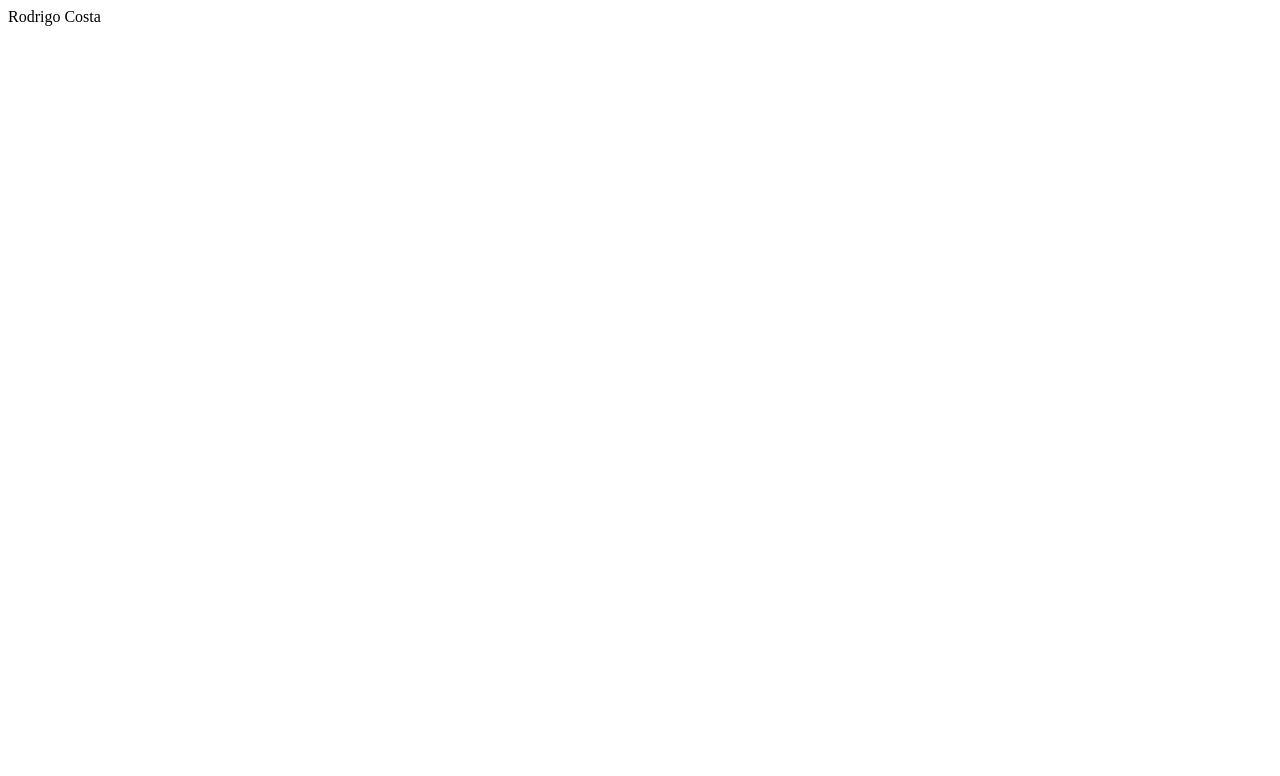
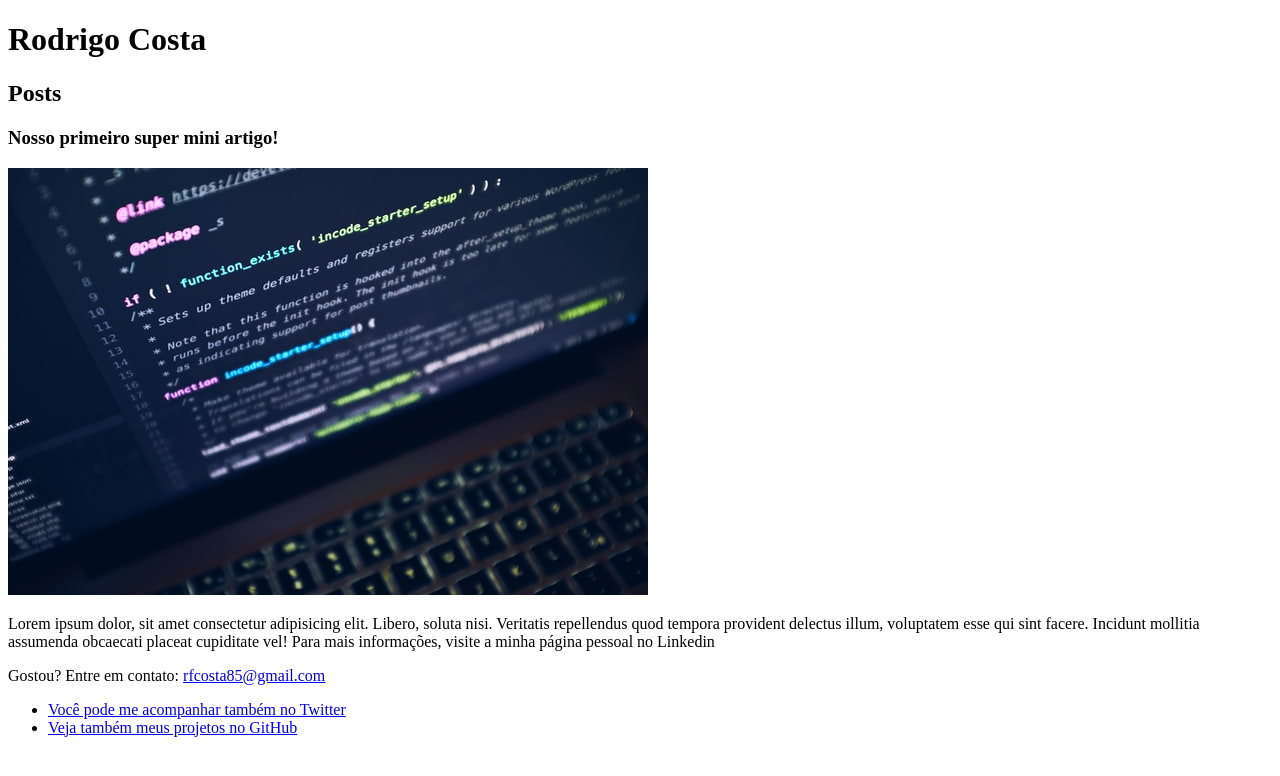
Before and after one commit to rfcosta85/introducao_html_css3_Bootcamp_everis, a plain HTML site: page aula01/index.html in a window 1280 px wide. Drawn offline with Linux system fonts and the light colour scheme.

Commit message:
Atualizando o nosso primeiro documento

```diff
--- a/aula01/index.html
+++ b/aula01/index.html
@@ -7,7 +7,58 @@
 </head>
 <body>
 
-    Rodrigo Costa
+   <header>
+
+    <h1>Rodrigo Costa</h1>
+
+    <section>
+
+        <header>
+
+            <h2>Posts</h2>
+
+        </header>
+
+        <article>
+
+            <header>
+
+                <h3>Nosso primeiro super mini artigo!</h3>
+
+                <img src="luca-bravo-XJXWbfSo2f0-unsplash.jpg" alt="Html Code image by luca-bravo on unplash">
+
+            </header>
+
+        </article>
+
+    </section>
+
+   </header>
+
+   <p>Lorem ipsum dolor, sit amet consectetur adipisicing elit. Libero, soluta nisi. Veritatis repellendus quod tempora provident delectus illum, voluptatem esse qui sint facere. Incidunt mollitia assumenda obcaecati placeat cupiditate vel! <a href="https://www.linkedin.com/in/rfcosta85/" target="_blank" rel="noopener noreferrer"></a>Para mais informações, visite a minha página pessoal no Linkedin</p>
+
+   <footer>
+       <p>
+
+            Gostou? Entre em contato: <a href="mailto:rfcosta85@gmail.com"> rfcosta85@gmail.com</a>
+
+        </p>
+
+        <ul>
+
+            <li>
+
+                <a href="https://twitter.com/rfcosta85" target="_blank" rel="external"> Você pode me acompanhar também no Twitter </a>
+
+            </li>
+
+            <li>
+
+                <a href="https://github.com/rfcosta85" target="_blank" rel="external">Veja também meus projetos no GitHub</a>
+
+            </li>
+
+        </ul> </footer>
 
 </body>
 </html>
```
Also changed, not shown: aula01/luca-bravo-XJXWbfSo2f0-unsplash.jpg (added).
